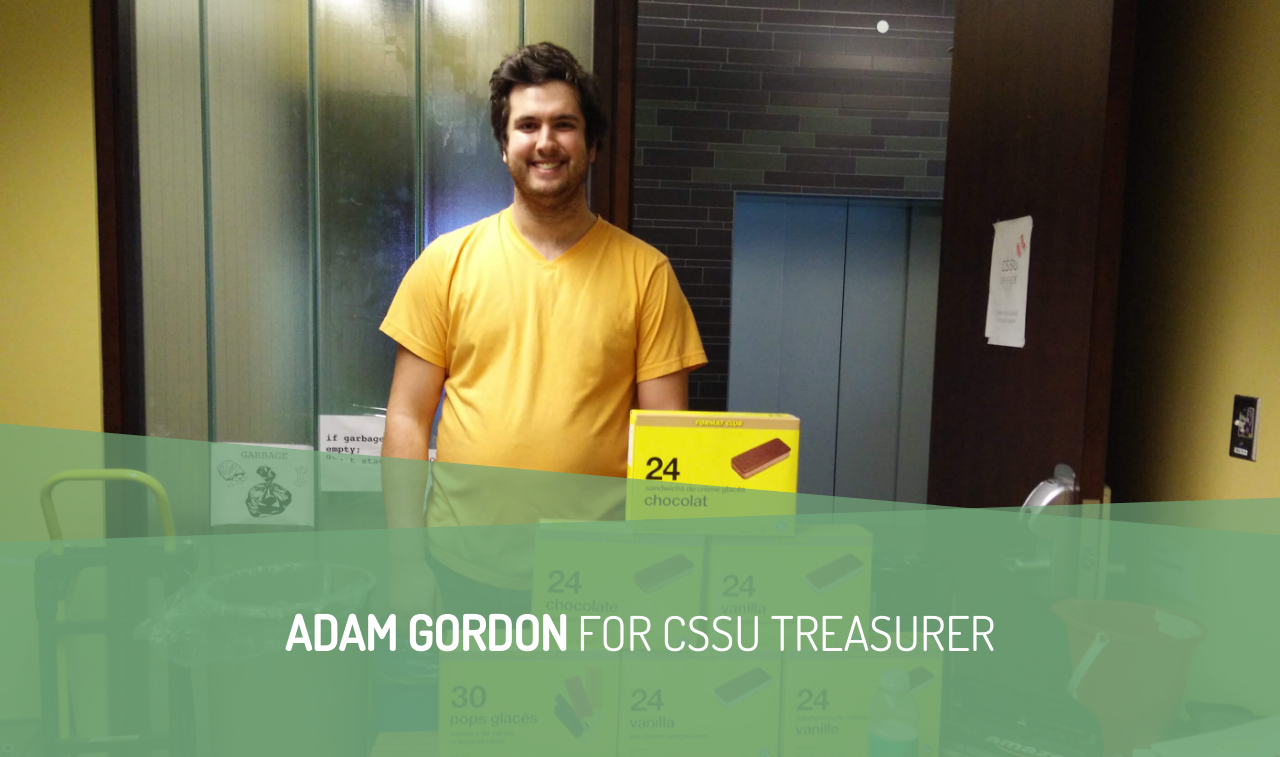
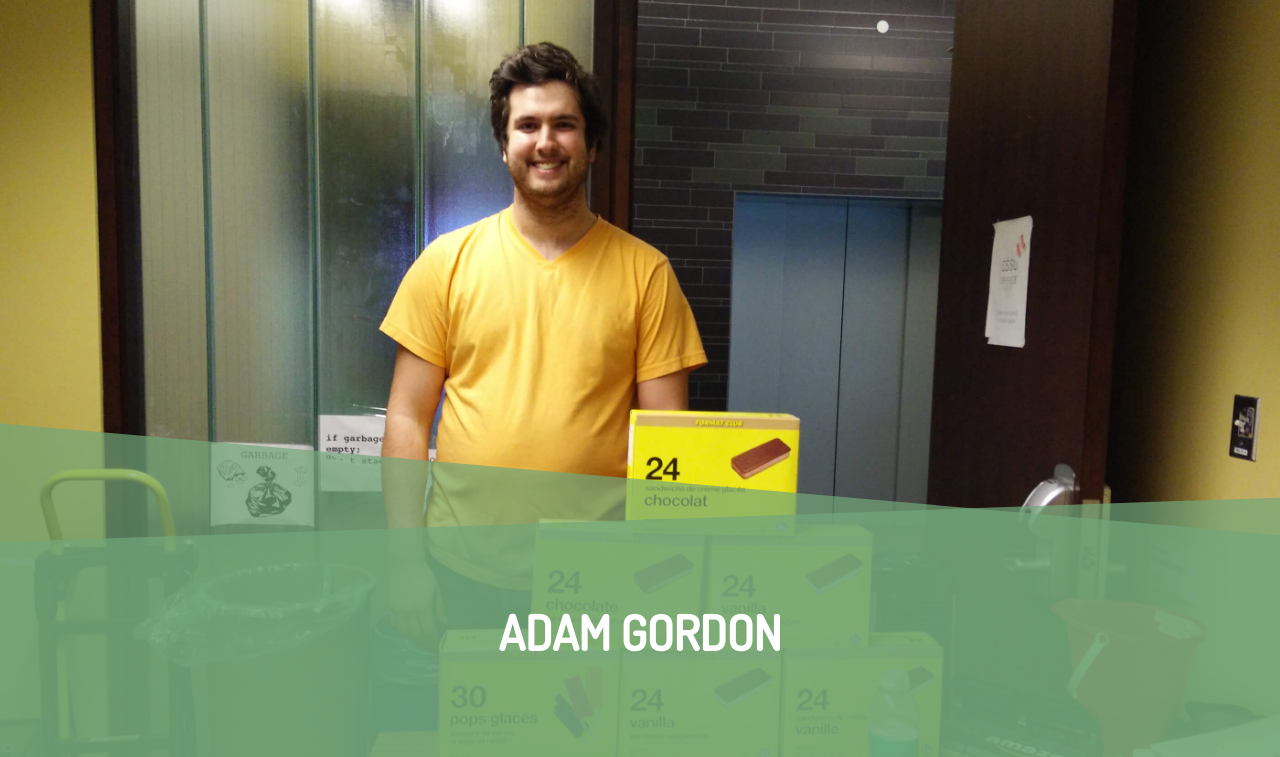
Before and after one commit to unhaltable/voteforadam, a plain HTML site: page index.html in a window 1280 px wide. Shown: the top 757 px of the page. Drawn offline with Linux system fonts and the light colour scheme.

Commit message:
Hide content

```diff
--- a/index.html
+++ b/index.html
@@ -5,6 +5,9 @@
   <meta name="viewport" content="width=device-width, initial-scale=1, maximum-scale=1">
   <meta http-equiv="X-UA-Compatible" content="IE=edge">
 
+  <title>Adam Gordon</title>
+
+<!--
   <title>Adam Gordon for CSSU Treasurer</title>
   <meta name="description" content="Vote Adam Gordon for CSSU Treasurer: the guy that already buys the drinks and ice cream sandwiches.">
 
@@ -13,6 +16,7 @@
   <meta property="og:image" content="http://www.adamgordon.ca/img/adam_head.jpg">
   <meta property="og:description" content="Vote Adam Gordon for CSSU Treasurer!">
   <meta property="og:type" content="profile">
+-->
 
   <link href='http://fonts.googleapis.com/css?family=Lato:300,400' rel='stylesheet' type='text/css'>
   <link href='http://fonts.googleapis.com/css?family=Dosis:400,500' rel='stylesheet' type='text/css'>
@@ -28,11 +32,13 @@
   <header>
     <div id="container">
       <div id="cover">
-        <span class="name"><strong>Adam Gordon</strong> for CSSU Treasurer</span>
+        <span class="name"><strong>Adam Gordon</strong></span>
+        <!-- <span class="name"><strong>Adam Gordon</strong> for CSSU Treasurer</span> -->
       </div>
     </div>
   </header>
 
+<!--
   <section id="content">
     <span id="more">↓</span>
 
@@ -129,6 +135,7 @@
       </div>
     </footer>
   </section>
+-->
 
   <script src="js/jquery.min.js"></script>
   <script src="js/script.min.js"></script>
```
